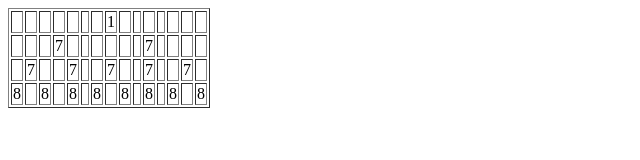
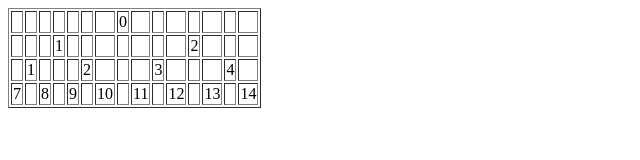
Before and after one commit to flynn1411/AED-2PAC, a plain HTML site: page TuPAC/Heap/JS/index.html in a window 1280 px wide. Shown: the whole page, without its empty margins (0-640 px from the left). Drawn offline with Linux system fonts and the light colour scheme.

Commit message:
Debugueo de Heap Commit

```diff
--- a/TuPAC/Heap/JS/heap.js
+++ b/TuPAC/Heap/JS/heap.js
@@ -13,7 +13,7 @@ function HeapBuild(list = new LinkedList()){
 
         for (i = 0; i < h; i++){
             var row = [];
-            for(j = 0; j < w; j++){
+            for(let j = 0; j < w; j++){
                 row.push("&nbsp;");
             }
             matrix.push(row);
@@ -22,21 +22,24 @@ function HeapBuild(list = new LinkedList()){
         //Primera Fila
         matrix[0][Math.floor(w/2)] = list.atPosition(0).value;
 
-        //Ultima fila
-        for(count = 0; count < w; count += 2){
-            for(j = mi; j < n; j++){
-                matrix[h-1][count] = list.atPosition(j).value;
-            }
+        //filas intermedias
+        for(i = 1; i < h-1; i++){
+            positionCounter = 1;
+            for(count = (Math.pow(2,h-1-i))-1; count < matrix[i].length; count += Math.pow(2,h-i)){
+                 matrix[i][count] = list.atPosition(positionCounter).value;
+                positionCounter++;
+             }
         }
 
-        //filas intermedias
-        for(i = 1; i < h-1; i++){
-            for(count = (Math.pow(2,h-1-i))-1; count < w; count += (Math.pow(2,h-i)-1)){
-                for(j=1; j < mi; j++){
-                    matrix[i][count] = list.atPosition(j).value;
-                }
-            }
+        //Ultima fila
+        j=mi;
+        for(count = 0; count <= w; count +=2){
+            matrix[h-1][count] = list.atPosition(j).value;
+            j++
         }
+
+
+
         this.printHeap(matrix);
 }
 
--- a/TuPAC/Heap/JS/index.html
+++ b/TuPAC/Heap/JS/index.html
@@ -6,14 +6,22 @@
 
 list = new LinkedList();
 
+list.add(0);
 list.add(1);
 list.add(2);
 list.add(3);
 list.add(4);
-list.add(4);
+list.add(5);
 list.add(6);
 list.add(7);
 list.add(8);
+list.add(9);
+list.add(10);
+list.add(11);
+list.add(12);
+list.add(13);
+list.add(14);
+//list.add(15);*/
 
 heap = new Heap();
 heap.build(list);
--- a/TuPAC/Heap/JS/list.js
+++ b/TuPAC/Heap/JS/list.js
@@ -49,7 +49,7 @@ function LinkedListAtPosition(position){
     currentNode = this.first;
     currentPosition = 0;
 
-    if(position >= this.getLength()){
+    if(position > this.getLength()){
         return null;
     }
     else{
```
